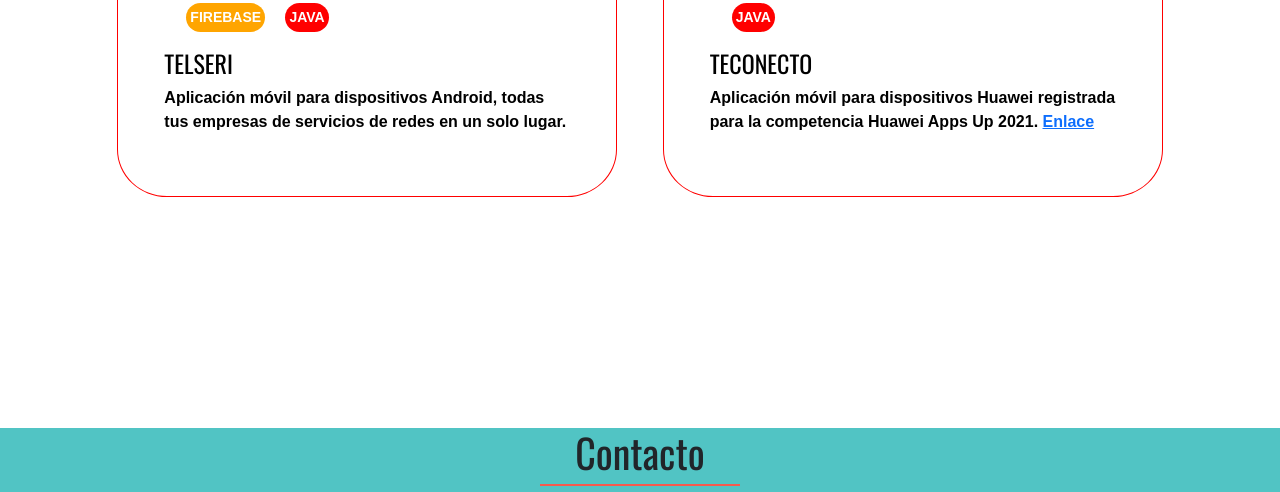
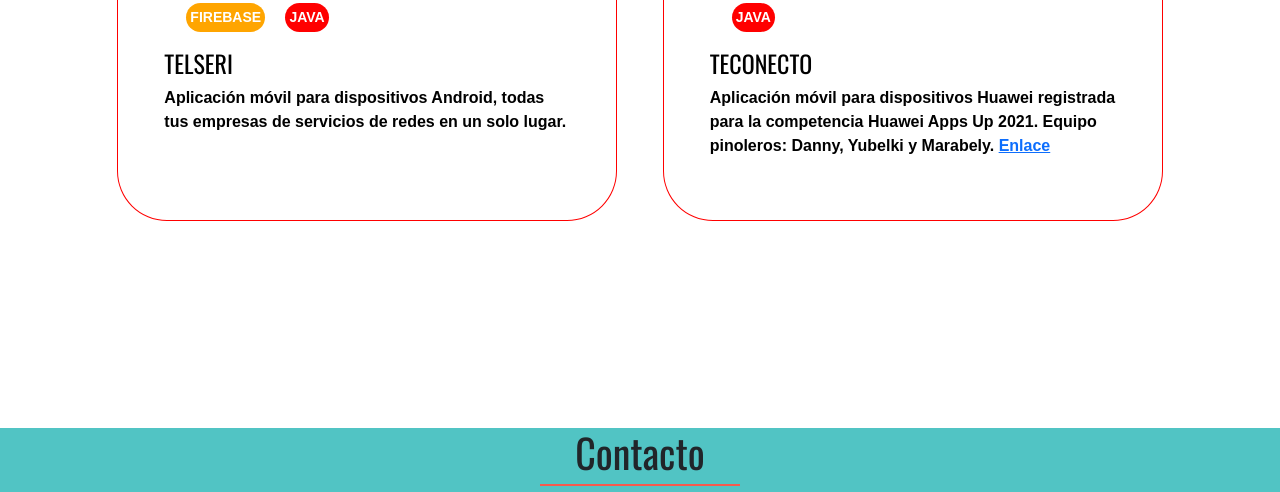
Before and after one commit to MarabelyTenorio/PortafolioComputacion, a plain HTML site: page index.html in a window 1280 px wide. Shown: the part 2022-2514 px from the top of the page. Drawn offline with nearby package versions, Linux system fonts and the light colour scheme; a web font is replaced by a local one.

Commit message:
Update index.html

```diff
--- a/index.html
+++ b/index.html
@@ -243,6 +243,7 @@
                         <h4>TeConecto</h4>
                         <p>
                             Aplicación móvil para dispositivos Huawei registrada para la competencia Huawei Apps Up 2021.
+                            Equipo pinoleros: Danny, Yubelki y Marabely.
                             <a href="https://appgallery.huawei.com/#/app/C104702161" target="blank">Enlace</a>
 
                         </p>
```
